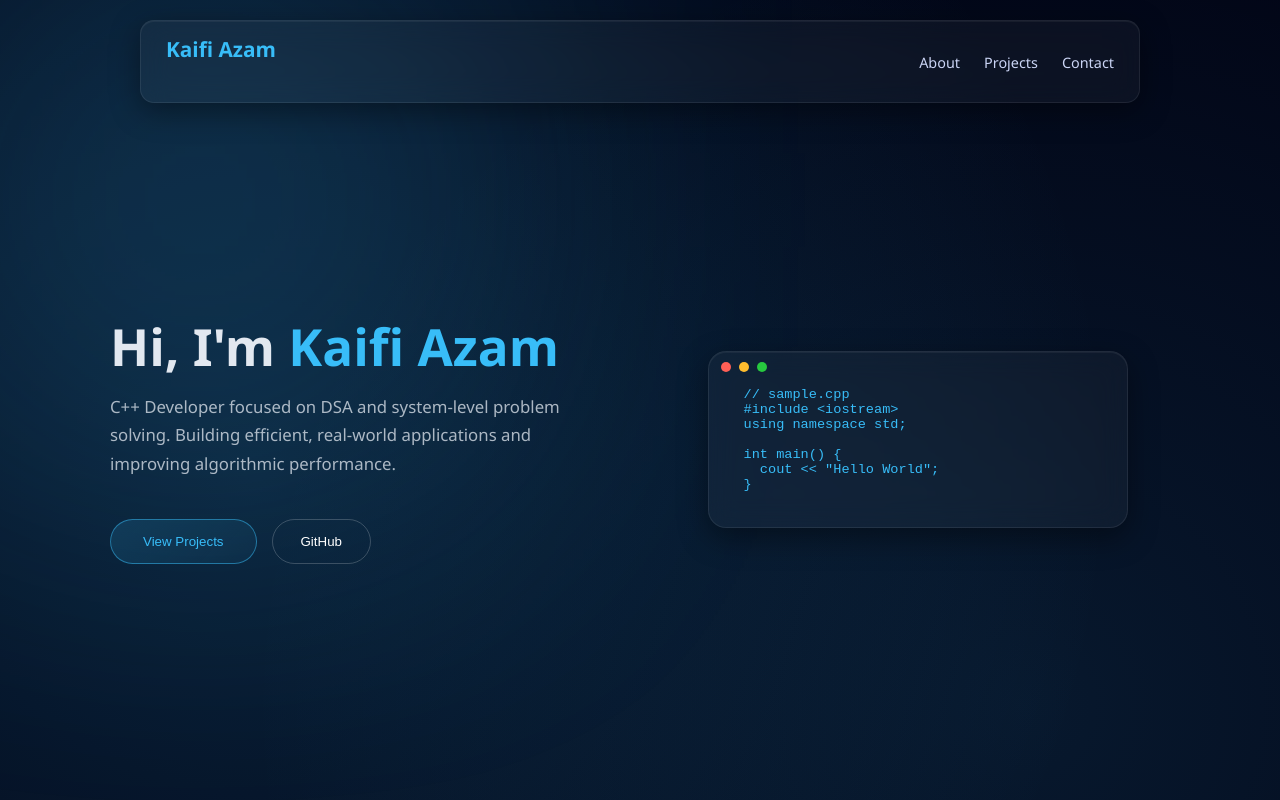
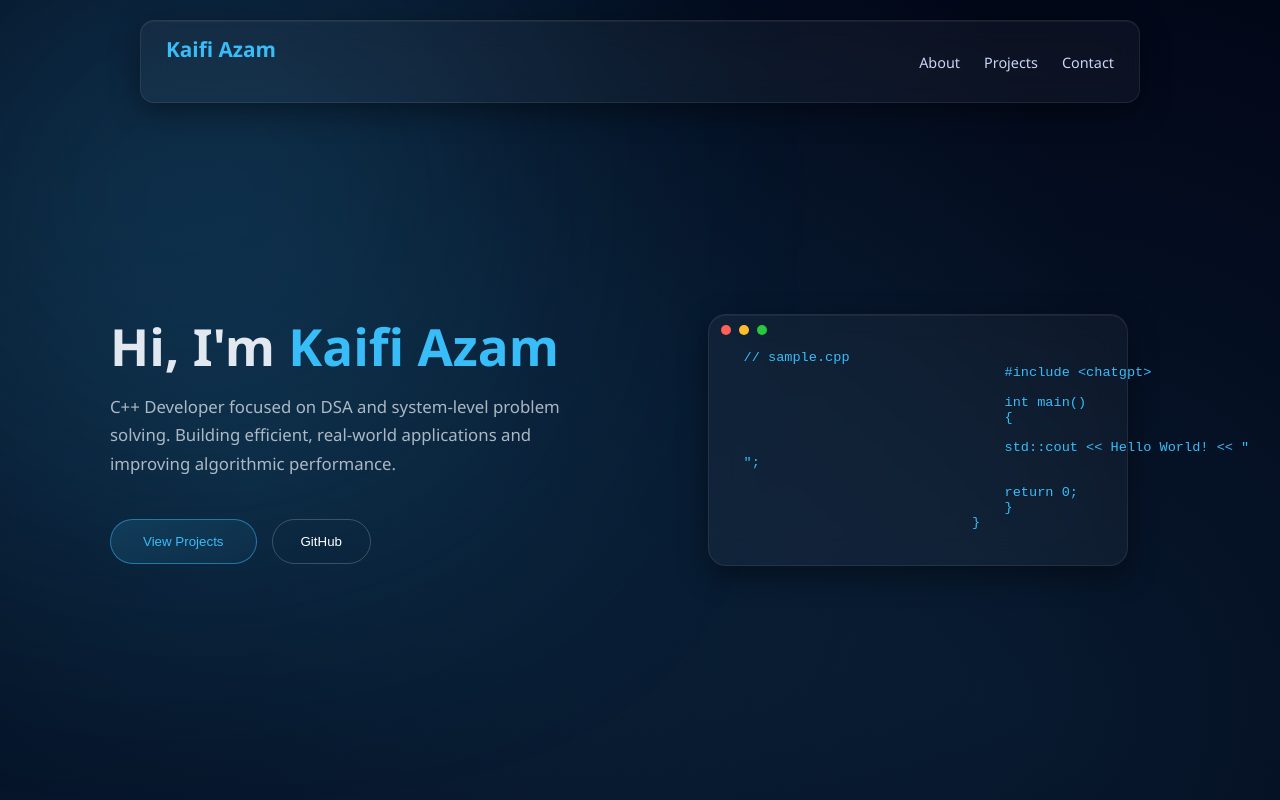
Before and after one commit to itisbot21/portfolio, a React (Vite) app: page / in a window 1280 px wide. Shown: the top 800 px of the page. Built offline with nearby package versions, Linux system fonts and the light colour scheme.

Commit message:
ahh man i am dumb more fixes

```diff
--- a/src/components/Hero.jsx
+++ b/src/components/Hero.jsx
@@ -25,12 +25,16 @@ export default function Hero() {
                     <div className="glass code-card">
                         <pre>
                             {`// sample.cpp
-#include <iostream>
-using namespace std;
+                                #include <chatgpt>
 
-int main() {
-  cout << "Hello World";
-}`}
+                                int main()
+                                {
+
+                                std::cout << Hello World! << "\n";
+
+                                return 0;
+                                }
+                            }`}
                         </pre>
                     </div>
                 </div>
```
